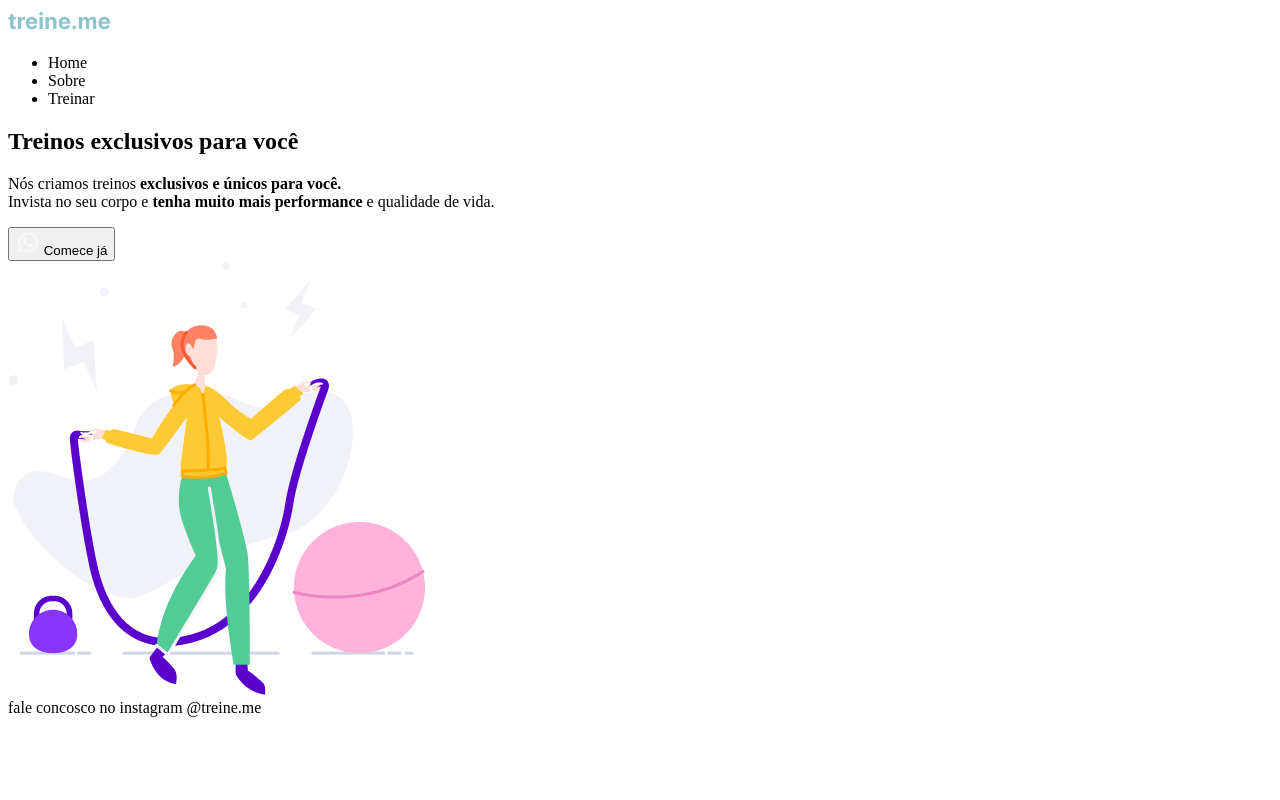
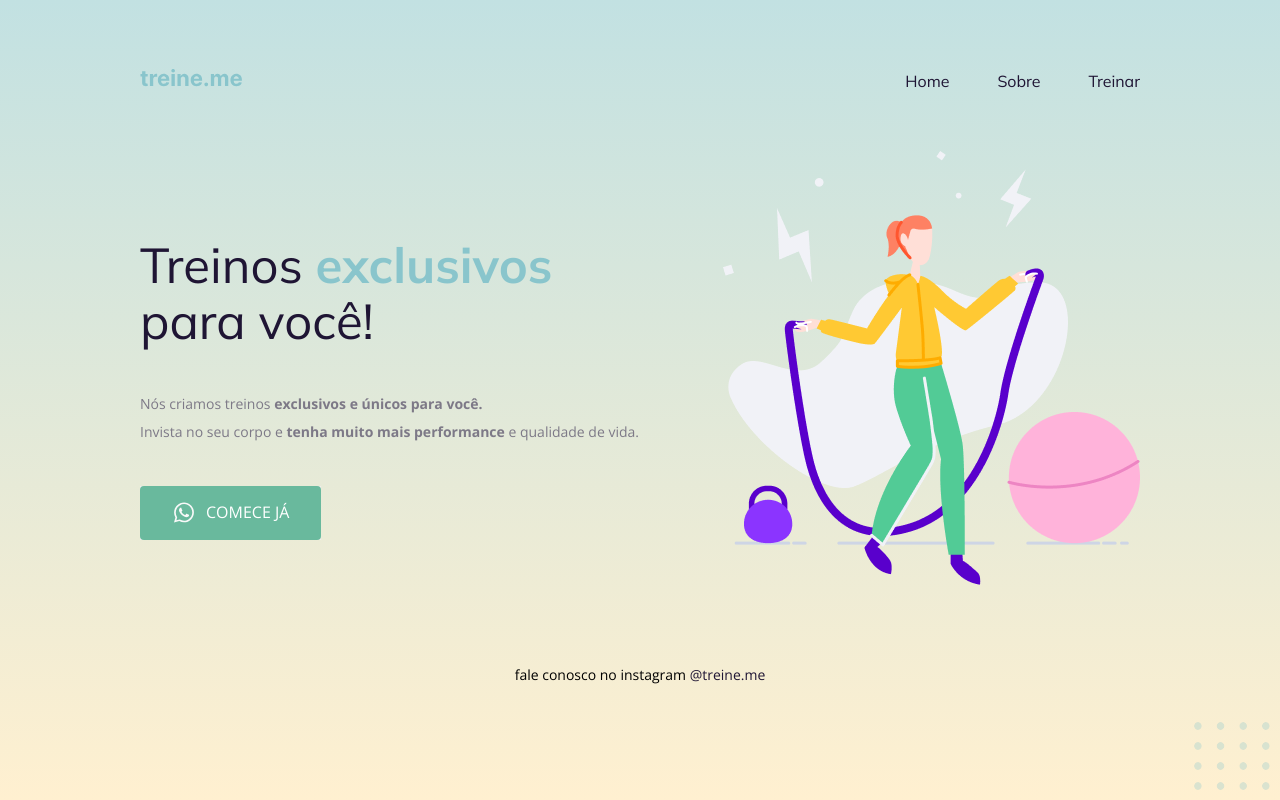
Before and after one commit to vtrJ/Projetos, a plain HTML site: page projeto_2/index.html in a window 1280 px wide. Drawn offline with nearby package versions, Linux system fonts and the light colour scheme.

Commit message:
html e css

```diff
--- a/projeto_2/index.html
+++ b/projeto_2/index.html
@@ -1,47 +1,57 @@
 <!DOCTYPE html>
-<html lang="en">
+<html lang="pt-br">
 <head>
+    <link rel="preconnect" href="https://fonts.googleapis.com">
+    <link rel="preconnect" href="https://fonts.gstatic.com" crossorigin>
     <meta charset="UTF-8">
     <meta http-equiv="X-UA-Compatible" content="IE=edge">
     <meta name="viewport" content="width=device-width, initial-scale=1.0">
     <title>Treine me</title>
     <link rel="stylesheet" href="style.css">
-    <link rel="shortcut icon" href="favicon.ico" type="image/x-icon">
+    <link rel="shortcut icon" href="../projeto_2/images/gym-location.ico" type="image/x-icon">
+    <link href="https://fonts.googleapis.com/css2?family=Mulish:wght@400;700&family=Open+Sans:wght@400;700&display=swap" rel="stylesheet">
+
 </head>
 <body>
 
-  <div>
-    <header>
+  <div class="page">
+
         <nav>
+            <a id="logo" href="#">
             <img src="../projeto_2/images/logo.svg" alt="Logo Treine me">
+            </a>
             <ul>
-                <li>Home</li>
-                <li>Sobre</li>
-                <li>Treinar</li>
+                <li><a href="#">Home</a></li>
+                <li><a href="#">Sobre</a></li>
+                <li><a href="#">Treinar</a></li>
             </ul>
         </nav>
-    </header>
 
     <main>
 
         <section class="text">
-        <h1>Treinos exclusivos para você</h1>
+        <h1>Treinos <span>exclusivos</span> para você!</h1>
 
         <p>Nós criamos treinos <strong>exclusivos e únicos para você.</strong><br>
          Invista no seu corpo e <strong>tenha muito mais performance</strong> e qualidade de vida.</p>
 
-         <button>
+         <button id="whats">
+            <a href="https://wa.me/#" target="_blank" rel="noopener noreferrer">
             <img src="../projeto_2/images/whats.svg" alt="Whatsapp">
             Comece já
+            </a>
          </button>
+
         </section>
 
         <img src="../projeto_2/images/img.png" alt="Mulher pulando corda em uma academia">
 
     </main>
 
-    <footer>fale concosco no instagram @treine.me</footer>
+    <footer>fale conosco no instagram <a href="https:www.instagram.com/treineme"target="_blank" rel="noopener noreferrer">@treine.me</a></footer>
   </div>
+
+  <img id="balls"src="../projeto_2/images/balls.svg" alt="bolinhas decorativas no canto inferior direito da tela">
 
 </body>
 </html>
--- a/projeto_2/style.css
+++ b/projeto_2/style.css
@@ -0,0 +1,128 @@
+body,
+html,
+button{
+    margin: 0;
+    padding: 0;
+    border: 0;
+}
+
+body{
+    font-family: 'Open Sans', sans-serif;
+
+    background: rgb(194,225,226);
+    background: linear-gradient(0deg,rgba(255,240,208,1) 0%, rgba(194,225,226,1) 100%);
+
+    min-height: 100vh;
+}
+
+.page{
+    width: 1000px;
+    margin: 0 auto;
+    padding-top: 65px;
+
+}
+
+nav {
+    display: flex;
+    justify-content: space-between;
+    align-items: center;
+    flex-direction: row;
+
+    margin-bottom: 55px;
+}
+
+main {
+    display: flex;
+    justify-content: space-between;
+    align-items: center;
+    margin-bottom: 58px;
+}
+
+ul{
+    display: flex;
+    gap: 48px;
+    list-style: none;
+    margin: 0;
+    padding: 0;
+    flex-direction: row;
+
+    font-family: 'Mulish', sans-serif;
+}
+
+a{
+    text-decoration: none;
+    color: #1F1534;
+}
+/*pseudo class*/
+ul li a:hover{
+    font-weight: bold;
+}
+
+h1 {
+    font-family: 'Mulish', sans-serif;
+    line-height: 56px;
+    font-size: 49px;
+    color: #1F1534;
+
+    font-weight: normal;
+    width: 490px;
+}
+
+section p {
+    font-family: 'Open Sans', sans-serif;
+    font-size: 14px;
+    line-height: 28px;
+    margin: 40px 0;
+
+    color: #7D7987;
+}
+
+h1 span{
+    font-weight: bold;
+    color: #89C5CC;
+}
+
+button a {
+    display: flex;
+    align-items: center;
+    justify-content: center;
+
+    background: #69B99D;
+    border-radius: 4px;
+    border: none;
+    gap: 10px;
+    padding: 14px 32px 15px;
+    margin: 0;
+
+
+    color: #fff;
+    text-transform: uppercase;
+    font-size: 16px;
+    font-family:'Open Sans', sans-serif;
+
+    cursor: pointer;
+}
+
+
+button a:hover{
+    background:#407462;
+}
+
+footer {
+    text-align: center;
+    font-size: 14px;
+    font-weight: 28px;
+    font-family:'Open Sans', sans-serif;
+
+    margin-top: 80px;
+}
+
+footer a:hover{
+    font-weight: bold;
+}
+
+#balls{
+    position: fixed;
+    bottom: 0;
+    right:0;
+}
```
Also changed, not shown: projeto_2/images/gym-location.ico (added).
